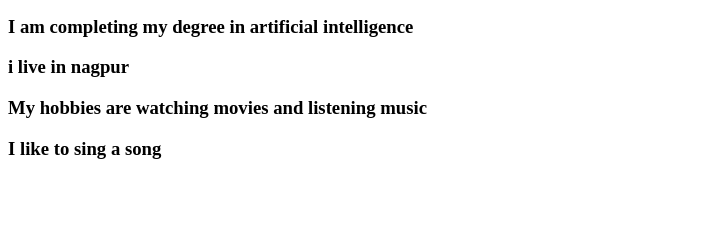
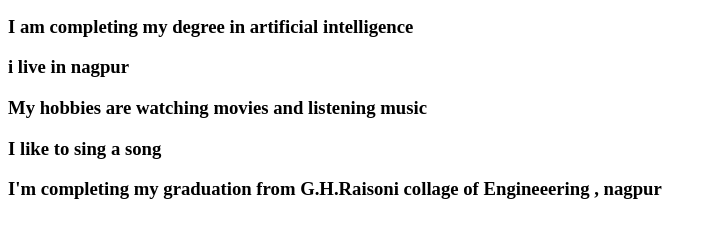
Before and after one commit to khushiy05/my-first-repo, a plain HTML site: page index.html in a window 1280 px wide. Shown: the part 105-342 px from the top of the page, without its empty margins (0-717 px from the left). Drawn offline with Linux system fonts and the light colour scheme.

Commit message:
collage message added

```diff
--- a/index.html
+++ b/index.html
@@ -10,5 +10,6 @@
     <h3>i live in nagpur</h3>
     <h3>My hobbies are watching movies and listening music</h3>
     <h3>I like to sing a song</h3>
+    <h3>I'm completing my graduation from G.H.Raisoni collage of Engineeering , nagpur</h3>
 </body>
 </html>
```
